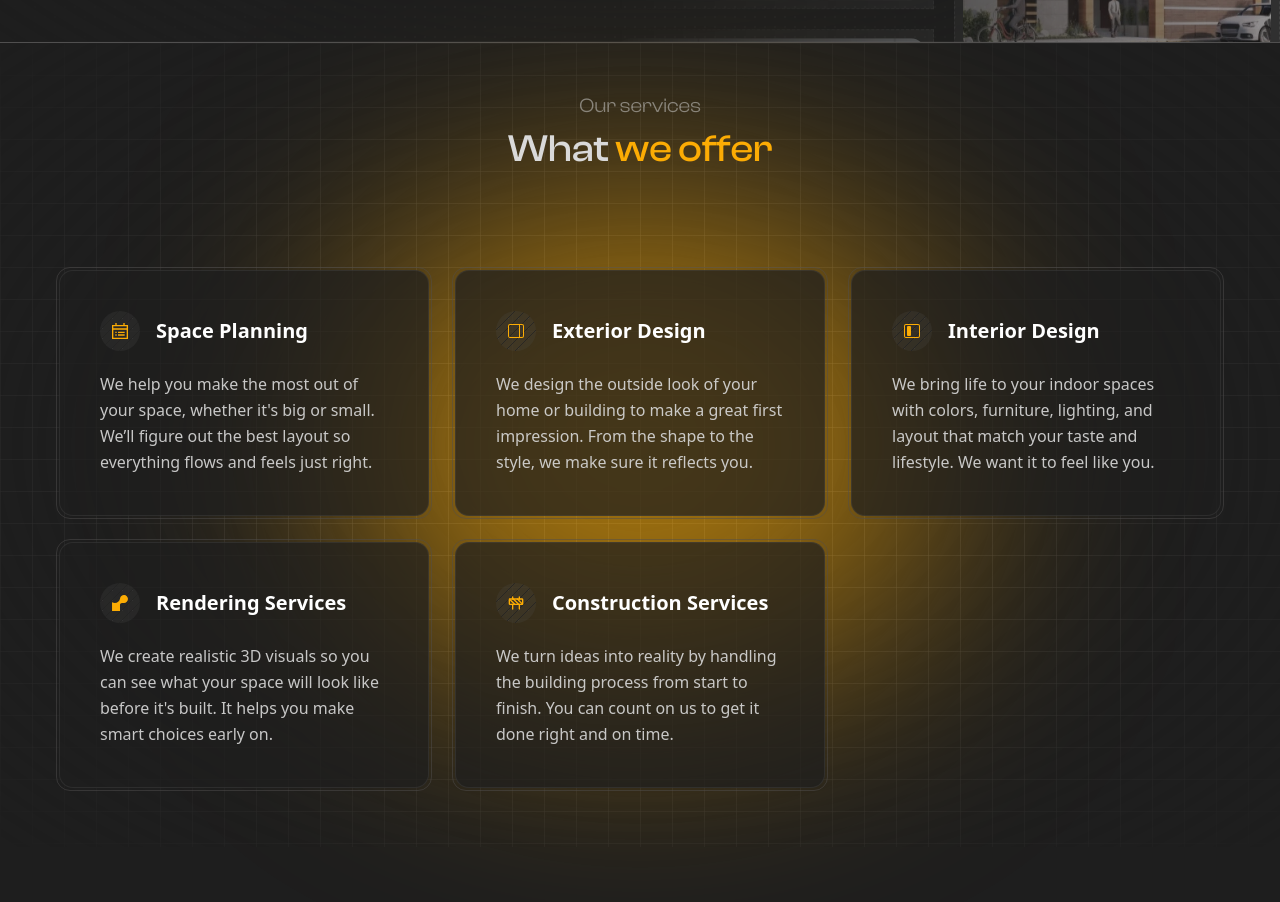
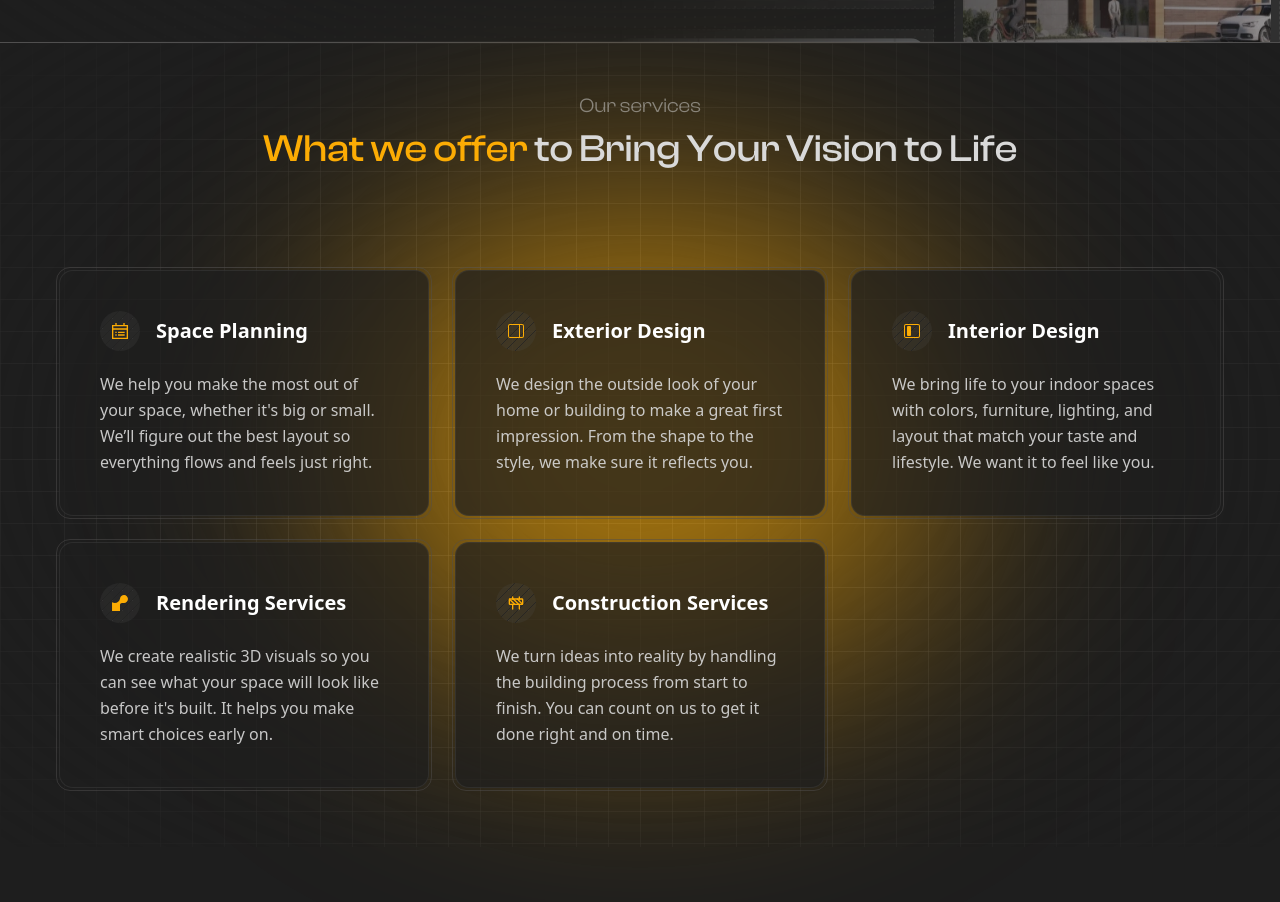
Before and after one commit to rainndev/MNKC-Architecture, a React (Vite) app: page / in a window 1280 px wide. Shown: the part 1640-2542 px from the top of the page. Built offline with nearby package versions, Linux system fonts and the light colour scheme.

Commit message:
style(ServicesNew): update heading text to enhance clarity and impact

```diff
--- a/src/sections/homepage/ServicesNew.tsx
+++ b/src/sections/homepage/ServicesNew.tsx
@@ -27,7 +27,8 @@ const ServicesNew = () => {
           transition={{ duration: 0.5, delay: 0.2, ease: "easeInOut" }}
           className="text-logo-white w-full text-[clamp(1.5rem,3vw,3rem)] font-medium md:whitespace-nowrap"
         >
-          What <span className="text-logo-yellow">we offer</span>
+          <span className="text-logo-yellow">What we offer</span> to Bring Your
+          Vision to Life
         </motion.h1>
       </div>
 
```
